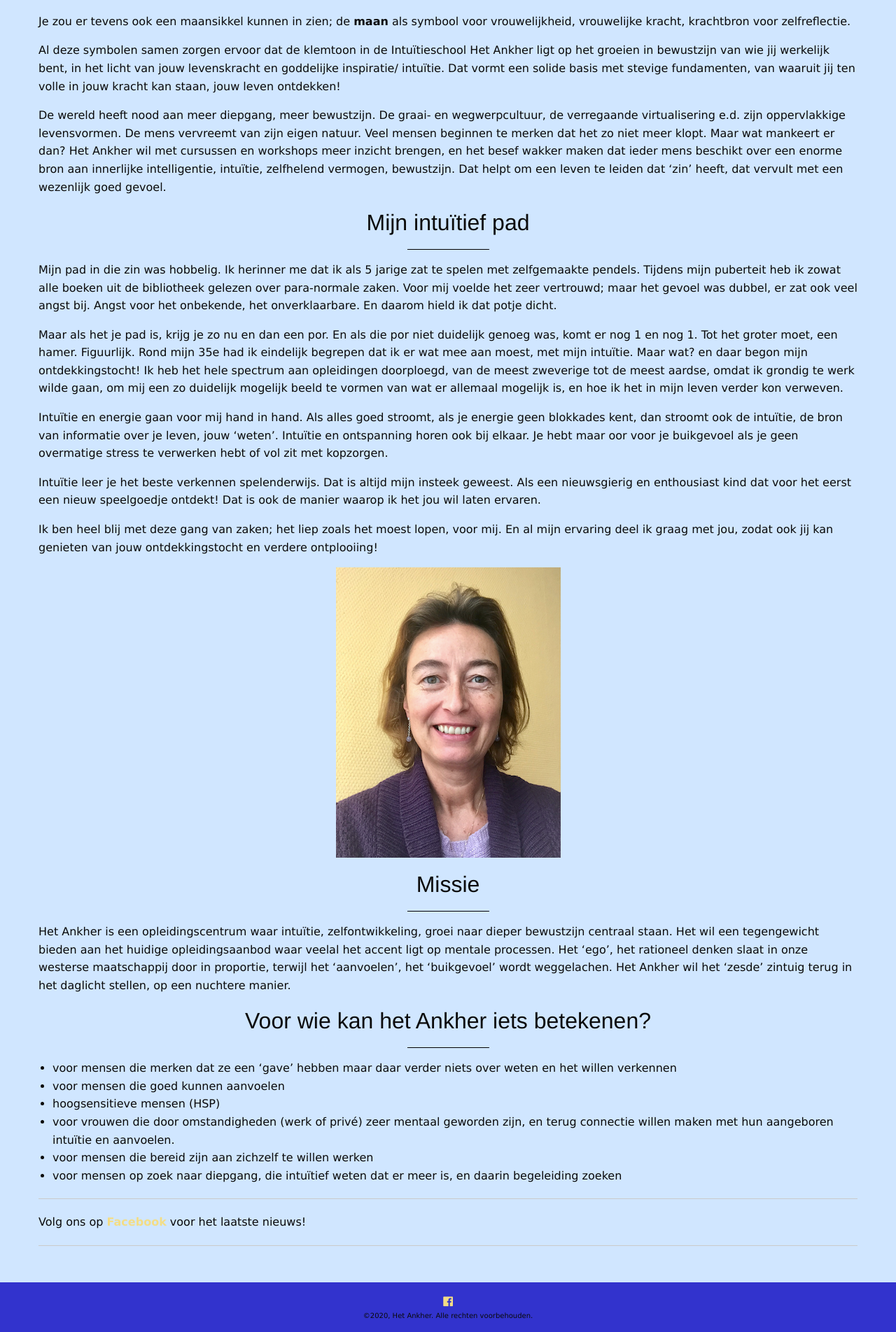
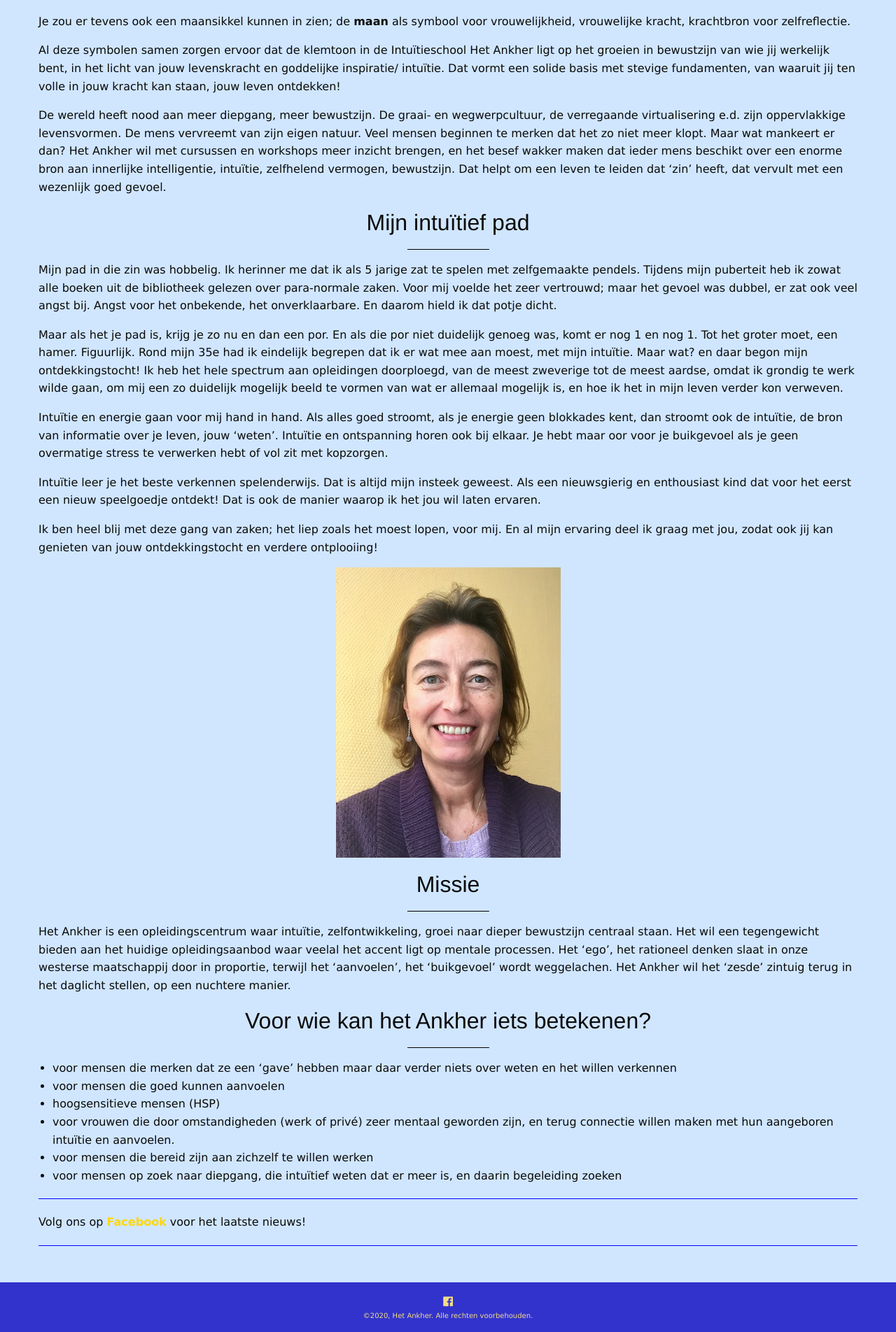
Before and after one commit to ankher/ankher.github.io, a Jekyll site: the page built from index.md, in a window 1280 px wide. Shown: the part 851-2755 px from the top of the page at 70% size. Built offline with Jekyll 4.4.1, drawn with Linux system fonts in a browser that asks for light colours; nearby versions of some CDN libraries.

Commit message:
Update colours

```diff
--- a/_sass/_page.scss
+++ b/_sass/_page.scss
@@ -51,11 +51,11 @@ nav {
 }
 
 footer {
-	color: $color-text;
+	color: $color-primary;
 	padding: 1em 0em;
 
 	a {
-		color: $color-text;
+		color: $color-primary;
 
 		&:hover {
 			color: $color-menu-hover;
--- a/_sass/_settings.scss
+++ b/_sass/_settings.scss
@@ -1,5 +1,4 @@
-
-$color-text: 0,0,255;
+$color-text: #0000ff;
 $color-background: #d0e6ff;
 
 $color-primary: #f3dd86;
@@ -8,6 +7,9 @@ $color-menu-hover: #d0e6ff;
 $color-menu-selected: #d0e6ff;
 $color-submenu: #3233cd;
 
+$color-link: #ffd700;
+$color-link-hover: #ff9e00;
+
 $standard-font-stack: 'Verdana', sans-serif;
 
 $images: '../images/';
--- a/_sass/_styles.scss
+++ b/_sass/_styles.scss
@@ -59,3 +59,11 @@ h5 {
 hr {
 	border-bottom-color: $color-text;
 }
+
+a {
+  color: $color-link;
+
+  &:hover {
+    color: $color-link-hover;
+  }
+}
```
